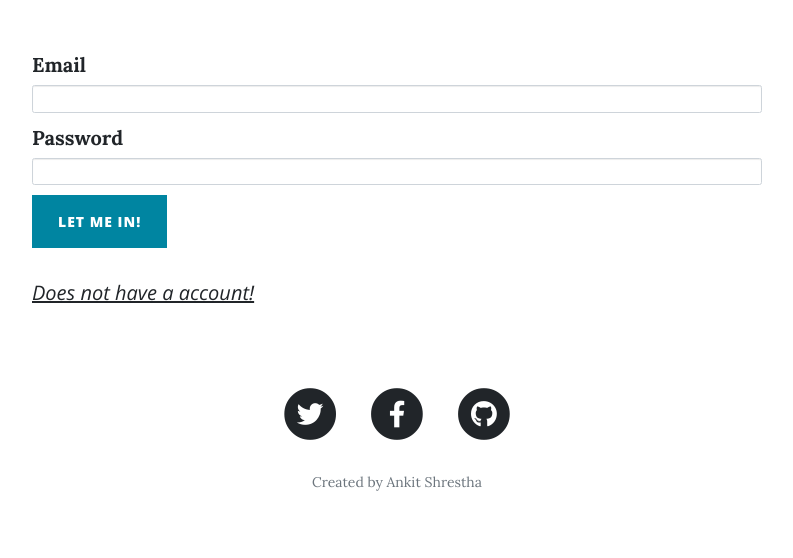
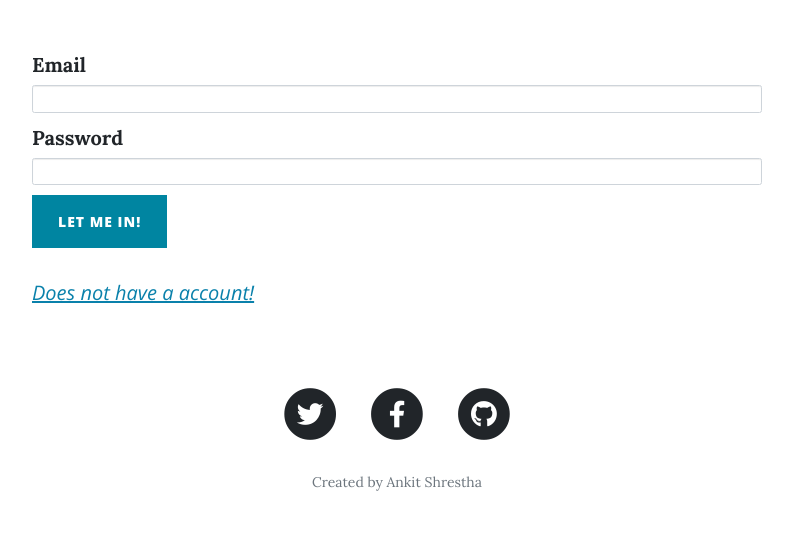
Before and after one commit to Aerial203/blogwebsite, a Flask app: page /login in a window 1280 px wide. Shown: the part 532-1090 px from the top of the page, without its empty margins (243-1036 px from the left). Run offline with Flask 2, Linux system fonts and the light colour scheme; some libraries are stand-ins or nearby versions.

Commit message:
Add style attribute

```diff
--- a/templates/login.html
+++ b/templates/login.html
@@ -31,7 +31,7 @@
         {% endif %}
       {% endwith %}
         {{ wtf.quick_form(form, novalidate=True, button_map={"submit": "primary"}) }}
-        <p style="color: #0a81ab;"><a href="{{ url_for('register') }}">Does not have a account!</a> </p>
+        <p><a style="color: #0a81ab;" href="{{ url_for('register') }}">Does not have a account!</a> </p>
       </div>
     </div>
   </div>
```
